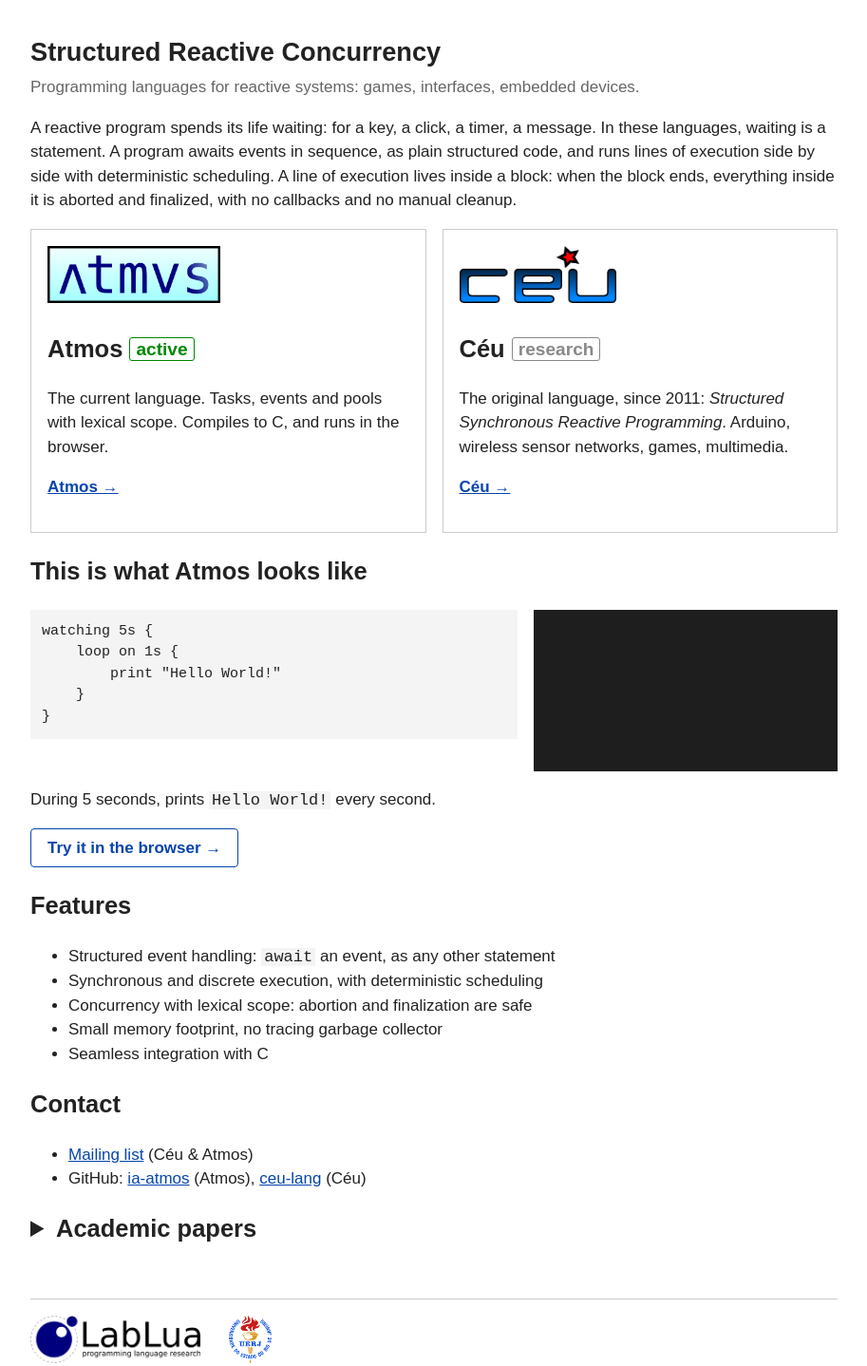
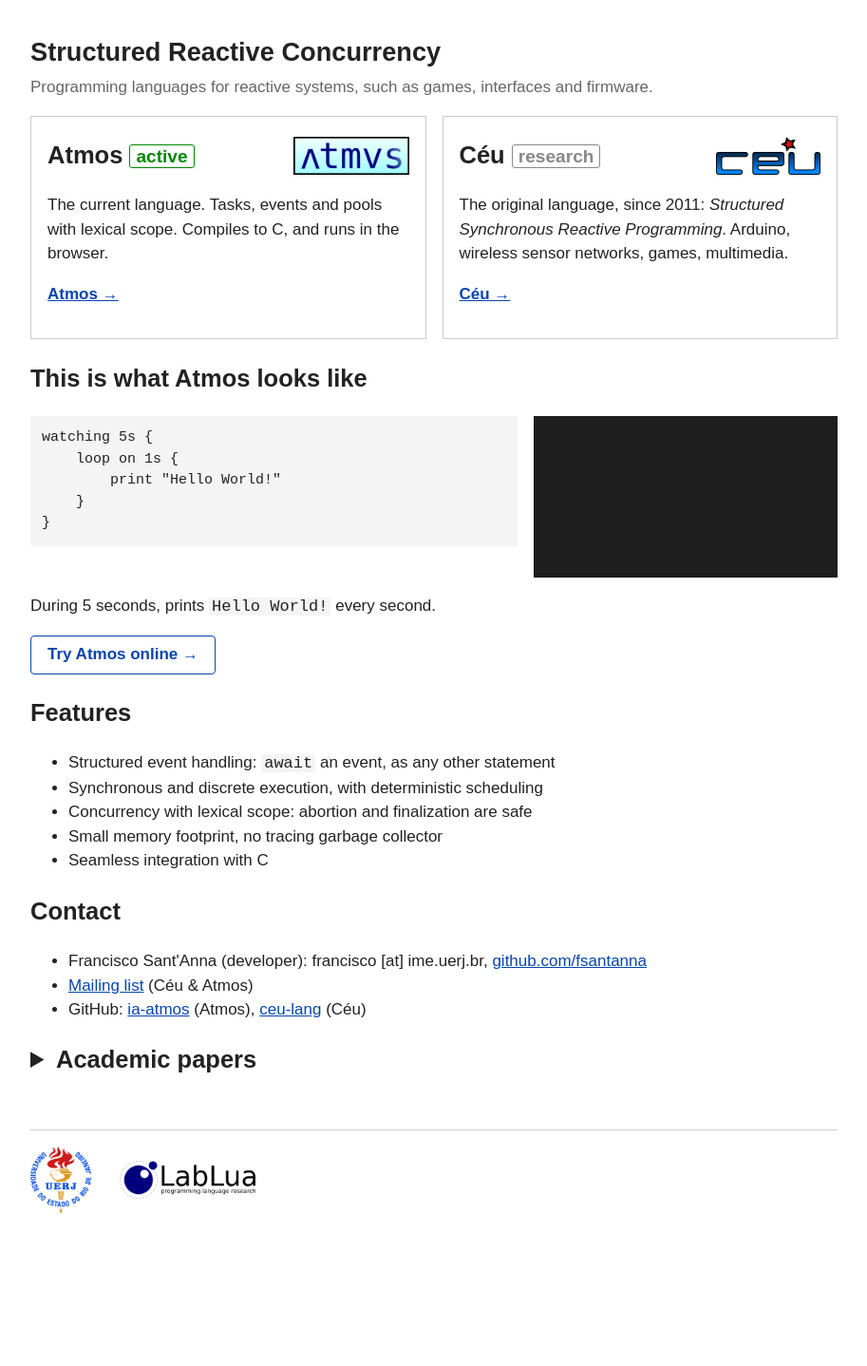
Before and after one commit to ia-atmos/env-web, a plain HTML site: page site/index.html in a window 1280 px wide. Shown: the whole page at 95% size, without its empty margins (183-1096 px from the left). After the commit the page ends 1294 px from the top, so only its background shows below. Drawn offline with Linux system fonts and the light colour scheme.

Commit message:
The landing: the subtitle, no opening paragraph, logos beside the names, Try Atmos online, UERJ first, the contact of the developer
Co-Authored-By: Claude Opus 5.5 <noreply@anthropic.com>
Claude-Session: https://claude.ai/code/session_011eECoffhJTecG6BZSq3GQi

```diff
--- a/site/index.html
+++ b/site/index.html
@@ -10,7 +10,7 @@
   .sub  { color: #666; margin-top: .2em; }
   .two  { display: flex; flex-wrap: wrap; gap: 1em; }
   .two > div { flex: 1 1 18em; border: 1px solid #ccc; padding: 0 1em 1em; }
-  .two img  { height: 60px; margin-top: 1em; }
+  .two h2 img { height: 40px; float: right; }
   .tag  { font-size: .75em; padding: 1px 6px; border: 1px solid; border-radius: 3px; vertical-align: middle; }
   .ex   { display: flex; flex-wrap: wrap; gap: 1em; align-items: flex-start; }
   .ex pre { flex: 1 1 16em; overflow: auto; margin: 0; padding: .8em; background: #f4f4f4; font-size: 15px; }
@@ -21,35 +21,26 @@
   h3    { font-size: 1em; margin-bottom: .2em; }
   .pubs li { margin-bottom: .3em; }
   footer { margin-top: 2em; border-top: 1px solid #ccc; padding-top: 1em; }
-  footer img { height: 50px; margin-right: 1.5em; vertical-align: middle; }
+  footer img { margin-right: 1.5em; vertical-align: middle; }
+  footer .uerj { height: 70px; }
+  footer .lablua { height: 40px; }
   a { color: #0645ad; }
 </style>
 </head>
 <body>
 
 <h1>Structured Reactive Concurrency</h1>
-<p class="sub">Programming languages for reactive systems: games, interfaces, embedded devices.</p>
-
-<p>
-A reactive program spends its life waiting: for a key, a click, a timer, a
-message. In these languages, waiting is a statement. A program awaits events in
-sequence, as plain structured code, and runs lines of execution side by side
-with deterministic scheduling. A line of execution lives inside a block: when
-the block ends, everything inside it is aborted and finalized, with no callbacks
-and no manual cleanup.
-</p>
+<p class="sub">Programming languages for reactive systems, such as games, interfaces and firmware.</p>
 
 <div class="two">
   <div>
-    <a href="atmos/"><img src="imgs/atmos-logo.png" alt="Atmos"></a>
-    <h2>Atmos <span class="tag" style="color:#080">active</span></h2>
+    <h2><a href="atmos/"><img src="imgs/atmos-logo.png" alt=""></a> Atmos <span class="tag" style="color:#080">active</span></h2>
     <p>The current language. Tasks, events and pools with lexical scope.
        Compiles to C, and runs in the browser.</p>
     <p><a href="atmos/"><b>Atmos &rarr;</b></a></p>
   </div>
   <div>
-    <a href="ceu/"><img src="imgs/ceu.png" alt="Céu"></a>
-    <h2>Céu <span class="tag" style="color:#888">research</span></h2>
+    <h2><a href="ceu/"><img src="imgs/ceu.png" alt=""></a> Céu <span class="tag" style="color:#888">research</span></h2>
     <p>The original language, since 2011: <i>Structured Synchronous Reactive
        Programming</i>. Arduino, wireless sensor networks, games, multimedia.</p>
     <p><a href="ceu/"><b>Céu &rarr;</b></a></p>
@@ -66,7 +57,7 @@ and no manual cleanup.
 <img src="imgs/atmos-hello.gif" alt="the program running: Hello World! four times, then the program ends">
 </div>
 <p>During 5 seconds, prints <code>Hello World!</code> every second.</p>
-<p><a class="try" href="atmos/guide/hello/"><b>Try it in the browser &rarr;</b></a></p>
+<p><a class="try" href="atmos/guide/hello/"><b>Try Atmos online &rarr;</b></a></p>
 
 <h2>Features</h2>
 <ul>
@@ -79,6 +70,8 @@ and no manual cleanup.
 
 <h2>Contact</h2>
 <ul>
+  <li>Francisco Sant'Anna (developer): francisco [at] ime.uerj.br,
+      <a href="https://github.com/fsantanna">github.com/fsantanna</a></li>
   <li><a href="https://groups.google.com/g/ceu-lang">Mailing list</a> (Céu &amp; Atmos)</li>
   <li>GitHub: <a href="https://github.com/ia-atmos">ia-atmos</a> (Atmos),
       <a href="https://github.com/ceu-lang">ceu-lang</a> (Céu)</li>
@@ -130,8 +123,8 @@ and no manual cleanup.
 </details>
 
 <footer>
-  <a href="http://www.lua.inf.puc-rio.br/"><img src="imgs/lablua.png" alt="LabLua, PUC-Rio"></a>
-  <a href="https://www.uerj.br/"><img src="imgs/uerj.gif" alt="UERJ"></a>
+  <a href="https://www.uerj.br/"><img class="uerj" src="imgs/uerj.gif" alt="UERJ"></a>
+  <a href="http://www.lua.inf.puc-rio.br/"><img class="lablua" src="imgs/lablua.png" alt="LabLua, PUC-Rio"></a>
 </footer>
 
 </body>
```
Also changed, not shown: 1 other file.
